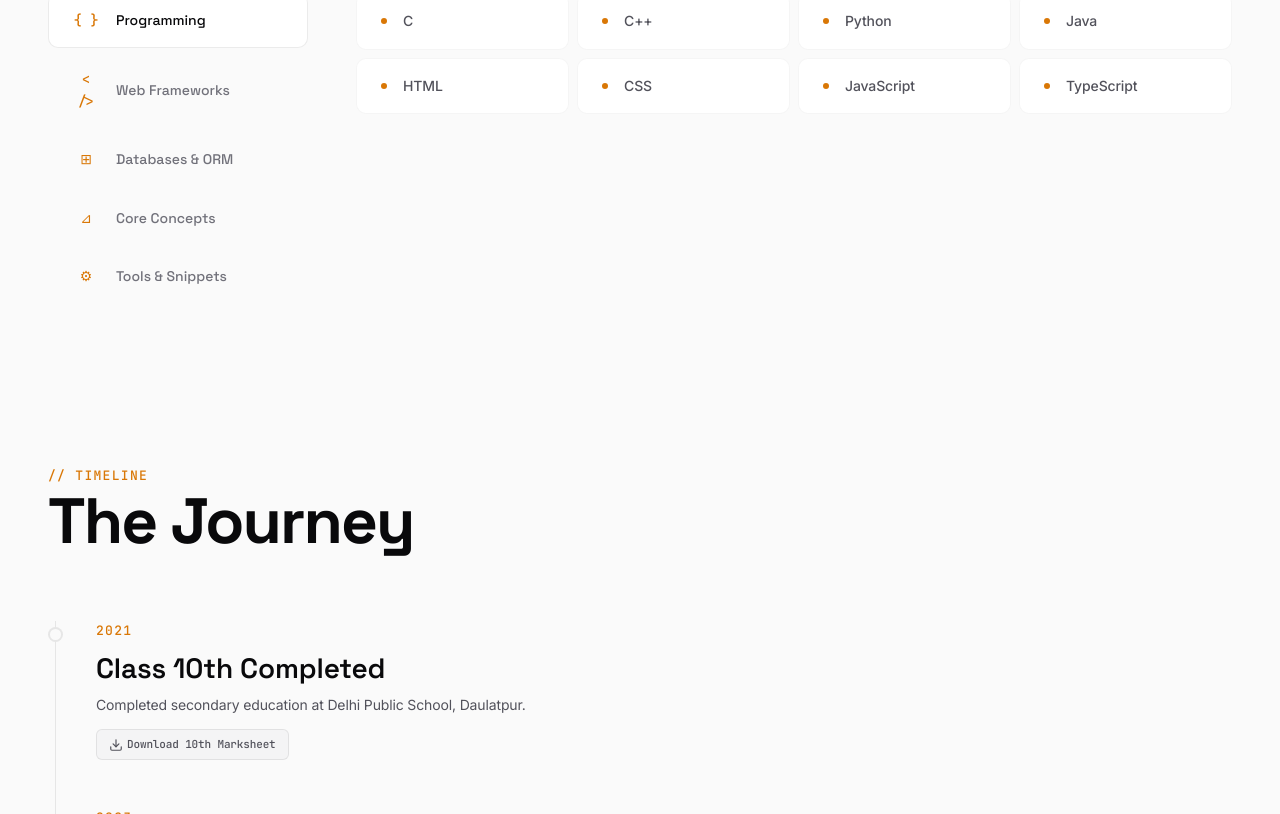
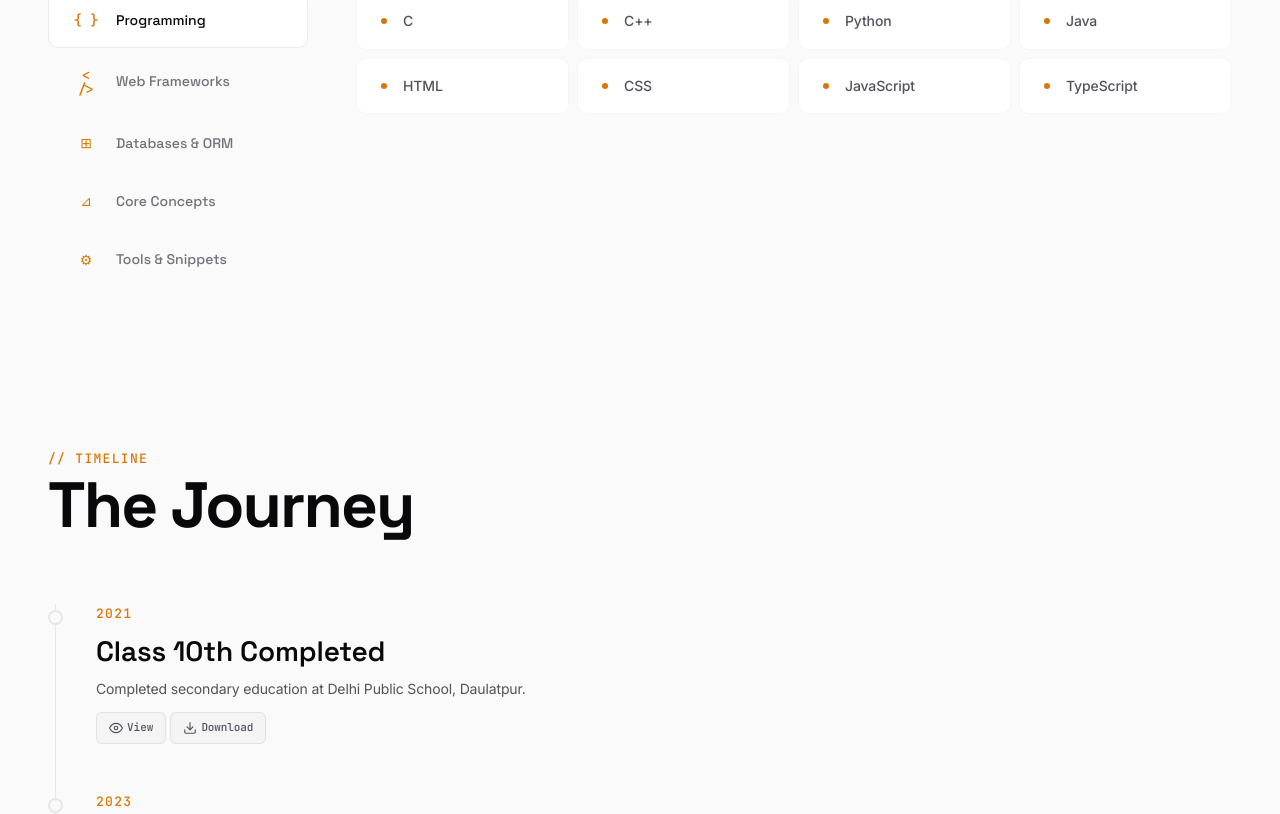
Before and after one commit to ujjwal9034/ujjwal-portfolio, a React (Vite) app: page / in a window 1280 px wide. Shown: the part 5886-6700 px from the top of the page. Built offline with nearby package versions, Linux system fonts and the light colour scheme.

Commit message:
Optimize: Align skills category icons and add dynamic view PDF document modals in timeline

```diff
--- a/src/App.tsx
+++ b/src/App.tsx
@@ -19,9 +19,21 @@ import { useTheme } from './hooks/useTheme';
 export default function App() {
   const [loading, setLoading] = useState(true);
   const [isResumeOpen, setResumeOpen] = useState(false);
+  const [modalProps, setModalProps] = useState<{
+    pdfPath?: string;
+    title?: string;
+    subtitle?: string;
+    downloadName?: string;
+  }>({});
   const { theme, toggleTheme } = useTheme();
 
   const openResume = useCallback(() => {
+    setModalProps({});
+    setResumeOpen(true);
+  }, []);
+
+  const openDocument = useCallback((pdfPath: string, title: string, subtitle: string, downloadName: string) => {
+    setModalProps({ pdfPath, title, subtitle, downloadName });
     setResumeOpen(true);
   }, []);
 
@@ -44,15 +56,21 @@ export default function App() {
             <EngineeringMindset />
             <Projects />
             <Skills />
-            <Journey />
-            <Certifications />
+            <Journey onOpenDocument={openDocument} />
+            <Certifications onOpenDocument={openDocument} />
             <Contact onOpenResume={openResume} />
           </main>
           <Footer onOpenResume={openResume} />
 
           <AnimatePresence>
             {isResumeOpen && (
-              <ResumeModal onClose={closeResume} />
+              <ResumeModal
+                pdfPath={modalProps.pdfPath}
+                title={modalProps.title}
+                subtitle={modalProps.subtitle}
+                downloadName={modalProps.downloadName}
+                onClose={closeResume}
+              />
             )}
           </AnimatePresence>
         </>
--- a/src/components/certifications/Certifications.tsx
+++ b/src/components/certifications/Certifications.tsx
@@ -29,7 +29,11 @@ function CertIcon({ type }: { type: string }) {
   );
 }
 
-export default function Certifications() {
+interface CertificationsProps {
+  onOpenDocument: (pdfPath: string, title: string, subtitle: string, downloadName: string) => void;
+}
+
+export default function Certifications({ onOpenDocument: _onOpenDocument }: CertificationsProps) {
   return (
     <section className="section certifications" aria-labelledby="certs-title">
       <div className="container">
--- a/src/components/journey/Journey.css
+++ b/src/components/journey/Journey.css
@@ -87,11 +87,18 @@
   }
 }
 
+.journey__doc-actions {
+  display: flex;
+  gap: var(--space-xs);
+  margin-top: var(--space-sm);
+  flex-wrap: wrap;
+}
+
+.journey__view-btn,
 .journey__download-btn {
   display: inline-flex;
   align-items: center;
   gap: var(--space-xs);
-  margin-top: var(--space-sm);
   padding: 6px 12px;
   background: var(--bg-secondary);
   border: 1px solid var(--border);
@@ -106,6 +113,7 @@
   transition: all var(--duration-fast) var(--ease-out);
 }
 
+.journey__view-btn:hover,
 .journey__download-btn:hover {
   background: var(--bg-tertiary);
   border-color: var(--accent);
@@ -113,6 +121,7 @@
   transform: translateY(-1px);
 }
 
+.journey__view-icon,
 .journey__download-icon {
   flex-shrink: 0;
   transition: transform var(--duration-fast) var(--ease-out);
--- a/src/components/journey/Journey.tsx
+++ b/src/components/journey/Journey.tsx
@@ -11,7 +11,11 @@ const fadeInUp = {
   }),
 };
 
-export default function Journey() {
+interface JourneyProps {
+  onOpenDocument: (pdfPath: string, title: string, subtitle: string, downloadName: string) => void;
+}
+
+export default function Journey({ onOpenDocument }: JourneyProps) {
   return (
     <section id="journey" className="section journey" aria-labelledby="journey-title">
       <div className="container">
@@ -45,6 +49,25 @@ export default function Journey() {
                 <h3 className="journey__entry-title">{entry.title}</h3>
                 <p className="journey__entry-desc">{entry.description}</p>
                 {entry.downloadUrl && (
+                  <div className="journey__doc-actions">
+                    <button
+                      className="journey__view-btn"
+                      title={`View ${entry.downloadLabel || 'Document'}`}
+                      onClick={() =>
+                        onOpenDocument(
+                          entry.downloadUrl!,
+                          entry.title,
+                          entry.year,
+                          (entry.downloadLabel || 'Document').replace(/\s/g, '_') + '.pdf'
+                        )
+                      }
+                    >
+                      <svg width="14" height="14" viewBox="0 0 24 24" fill="none" stroke="currentColor" strokeWidth="2" strokeLinecap="round" strokeLinejoin="round" className="journey__view-icon">
+                        <path d="M1 12s4-8 11-8 11 8 11 8-4 8-11 8-11-8-11-8z" />
+                        <circle cx="12" cy="12" r="3" />
+                      </svg>
+                      <span>View</span>
+                    </button>
                     <a
                       href={entry.downloadUrl}
                       download
@@ -56,8 +79,9 @@ export default function Journey() {
                         <polyline points="7 10 12 15 17 10" />
                         <line x1="12" y1="15" x2="12" y2="3" />
                       </svg>
-                    <span>{entry.downloadLabel || 'Download Document'}</span>
+                      <span>Download</span>
                     </a>
+                  </div>
                 )}
               </div>
             </motion.div>
--- a/src/components/skills/Skills.css
+++ b/src/components/skills/Skills.css
@@ -46,8 +46,11 @@
   font-size: 0.875rem;
   color: var(--accent);
   width: 28px;
-  text-align: center;
+  display: inline-flex;
+  align-items: center;
+  justify-content: center;
   flex-shrink: 0;
+  line-height: 1;
 }
 
 .skills__category-name {
--- a/src/components/ui/ResumeModal.tsx
+++ b/src/components/ui/ResumeModal.tsx
@@ -2,10 +2,20 @@ import { motion } from 'framer-motion';
 import './ResumeModal.css';
 
 interface ResumeModalProps {
+  pdfPath?: string;
+  title?: string;
+  subtitle?: string;
+  downloadName?: string;
   onClose: () => void;
 }
 
-export default function ResumeModal({ onClose }: ResumeModalProps) {
+export default function ResumeModal({
+  pdfPath = '/resume.pdf',
+  title = 'Ujjwal Pratap Singh',
+  subtitle = 'Curriculum Vitae',
+  downloadName = 'Ujjwal_Pratap_Singh_Resume.pdf',
+  onClose,
+}: ResumeModalProps) {
   return (
     <motion.div
       className="resume-modal"
@@ -33,14 +43,14 @@ export default function ResumeModal({ onClose }: ResumeModalProps) {
       >
         <div className="resume-modal__header">
           <div>
-            <h3 id="resume-title" className="resume-modal__title">Ujjwal Pratap Singh</h3>
-            <p className="resume-modal__subtitle">Curriculum Vitae</p>
+            <h3 id="resume-title" className="resume-modal__title">{title}</h3>
+            <p className="resume-modal__subtitle">{subtitle}</p>
           </div>
 
           <div className="resume-modal__actions">
             <a
-              href="/resume.pdf"
-              download="Ujjwal_Pratap_Singh_Resume.pdf"
+              href={pdfPath}
+              download={downloadName}
               className="resume-modal__btn resume-modal__btn--primary"
               title="Download PDF"
             >
@@ -60,16 +70,16 @@ export default function ResumeModal({ onClose }: ResumeModalProps) {
 
         <div className="resume-modal__body">
           <object
-            data="/resume.pdf"
+            data={pdfPath}
             type="application/pdf"
             className="resume-modal__viewer"
           >
             <iframe
-              src="/resume.pdf"
+              src={pdfPath}
               className="resume-modal__viewer"
-              title="Ujjwal Pratap Singh Resume PDF"
+              title={`${title} PDF Viewer`}
             >
-              <p>Your browser does not support PDF viewing. <a href="/resume.pdf" download>Download the PDF</a> instead.</p>
+              <p>Your browser does not support PDF viewing. <a href={pdfPath} download>Download the PDF</a> instead.</p>
             </iframe>
           </object>
         </div>
```
Also changed, not shown: 1 other file (tests, documents, lock files or other folders). Lines whose indentation alone changed are shown as unchanged.
